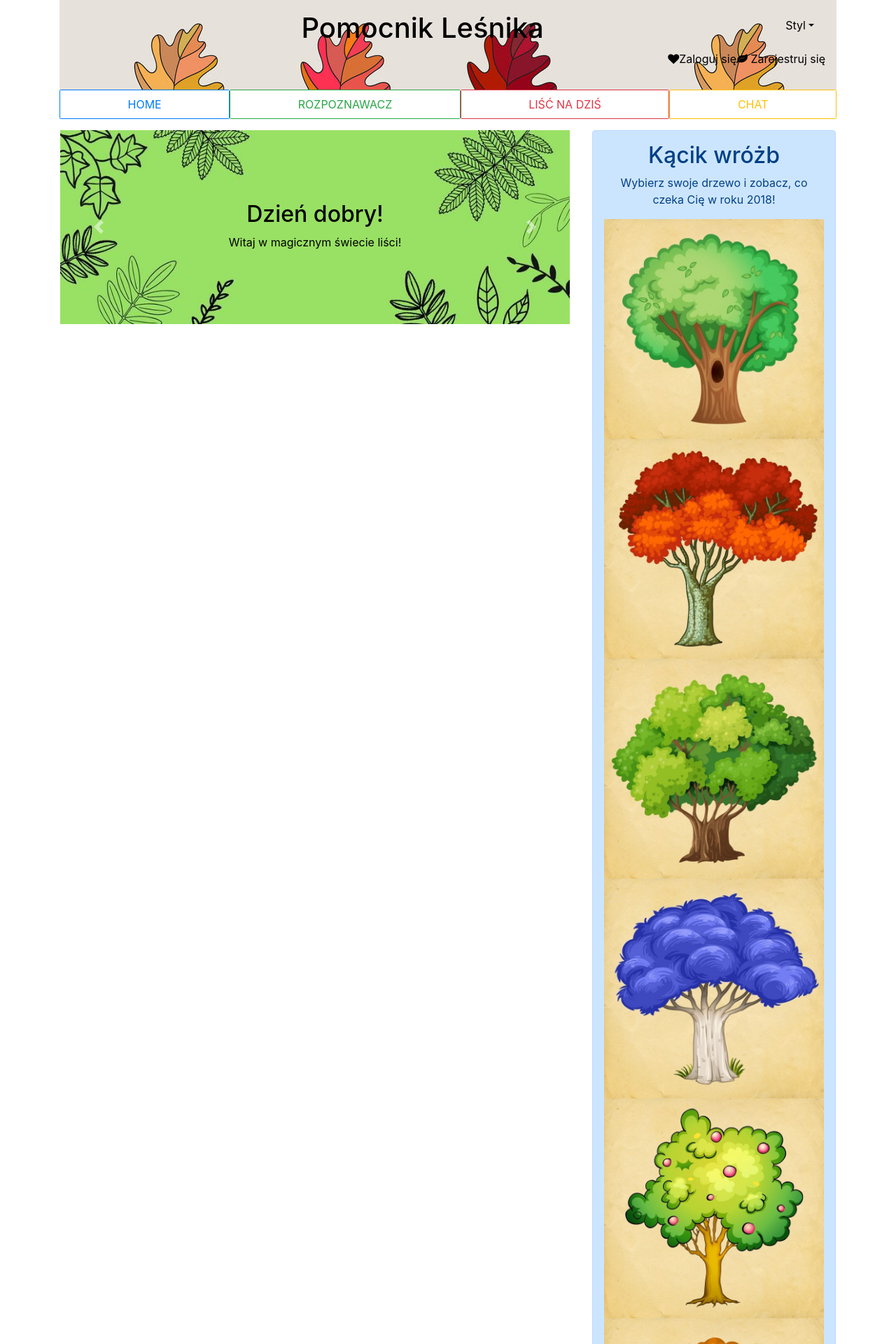
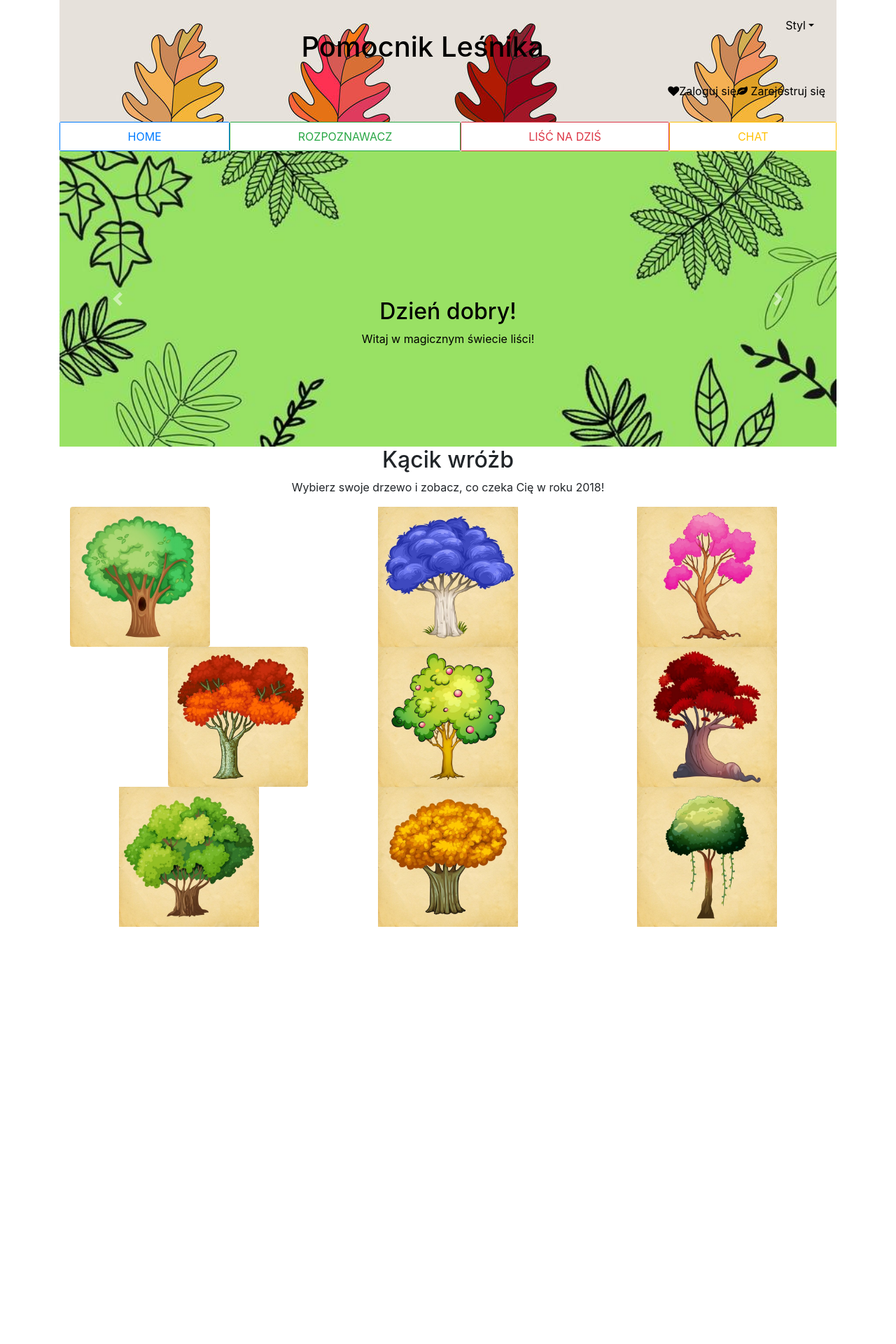
Before and after one commit to koalabzium/PomocnikLe-nika, a PHP site: page / in a window 1280 px wide. Shown: the top 1920 px of the page at 70% size. After the commit the page ends 1324 px from the top, so only its background shows below. Run offline with PHP 8.4, Linux system fonts and the light colour scheme; data comes from the database, SQL or seed files in the repository; some libraries are stand-ins or nearby versions; some web fonts are replaced.

Commit message:
Fixed grid in Kacik Wrozb

```diff
--- a/index.php
+++ b/index.php
@@ -24,20 +24,12 @@
 
 <?php include('chorwacja.php'); ?>
 
-
-
-
-<div class="row">
-<div class="col-sm-8 float-none tab-content" >
-
-
-
 <div id="carouselExampleControls" class="carousel slide" data-ride="carousel">
   <div class="carousel-inner">
     <div class="carousel-item active">
       <img class="d-block w-100" src="images/karuzela0.jpg" alt="First slide">
       <div class="carousel-caption d-none d-md-block">
-         <h2>Dzień dobry<?php  if (isset($_SESSION['username'])){echo ", ", $_SESSION['username'];} ?>!</h2>
+       <h2 class = "carousel-text">Dzień dobry<?php  if (isset($_SESSION['username'])){echo ", ", $_SESSION['username'];} ?>!</h2>
 
       <?php  if (isset($_SESSION['username']) && $_SESSION['username']=="koala") : ?>
         <h3>Jesteś adminem na tym dancingu. </h3>
@@ -68,24 +60,32 @@
       <span class="carousel-control-next-icon" aria-hidden="true"></span>
       <span class="sr-only">Next</span>
     </a>
-  </div></div>
+  </div>
 
-  <div class="col-sm-4 float-none" style = "padding: 1em">
-    <div class="alert alert-primary tab-content" role="alert">
+
+
+
+
+
+<div class="container float">
   <h2>Kącik wróżb </h2>
   <p>Wybierz swoje drzewo i zobacz, co czeka Cię w roku 2018! </p>
-
-<img src="images/modrzew.jpg" id="modrzew" class="drzewa" onclick="diffImage(this)" alt="drzewo">
-<img src="images/klonklon.jpg" id="klonklon" class="drzewa" onclick="diffImage(this)" alt="drzewo">
+  <div class="row" >
+    <div class="col-sm">
+      <img src="images/modrzew.jpg" id="modrzew" class="drzewa rounded float-left mx-auto" onclick="diffImage(this)" alt="drzewo">
+      <img src="images/klonklon.jpg" id="klonklon" class="drzewa rounded mx-auto float-right" onclick="diffImage(this)" alt="drzewo">
       <img src="images/olcha.jpg" id="olcha" class="drzewa" onclick="diffImage(this)" alt="drzewo">
+    </div>
+    <div class="col-sm">
       <img src="images/mirt.jpg" id="mirt" class="drzewa" onclick="diffImage(this)" alt="drzewo">
       <img src="images/sliwka.jpg" id="sliwka" class="drzewa" onclick="diffImage(this)" alt="drzewo">
       <img src="images/dab.jpg" id="dab" class="drzewa" onclick="diffImage(this)" alt="drzewo" />
+    </div>
+    <div class="col-sm">
       <img src="images/lipalipa.jpg" id="lipalipa" class="drzewa" onclick="diffImage(this)" alt="drzewo">
       <img src="images/kasztan.jpg" id="kasztan" class="drzewa" onclick="diffImage(this)" alt="drzewo">
       <img src="images/wierzba.jpg" id="wierzba" class="drzewa" onclick="diffImage(this)" alt="drzewo">
-
-
+    </div>
   </div>
 </div>
 
--- a/styles.css
+++ b/styles.css
@@ -1,3 +1,6 @@
+@import "normalize.css";
+
+
 header, footer {
 
   background: url("images/listki.jpg");
@@ -8,8 +11,9 @@
 
 }
 
-
-
+.nav-link {
+  padding: 0.3 1rem;
+}
 
 .rozp{
    display: none;
@@ -24,11 +28,9 @@
 }
 
 
-
-
-
 .drzewa{
-  width: 100%;
+  max-width: 200px;
+  max-height: 200px;
 }
 
 .nana{
```
Lines whose indentation alone changed are shown as unchanged.
